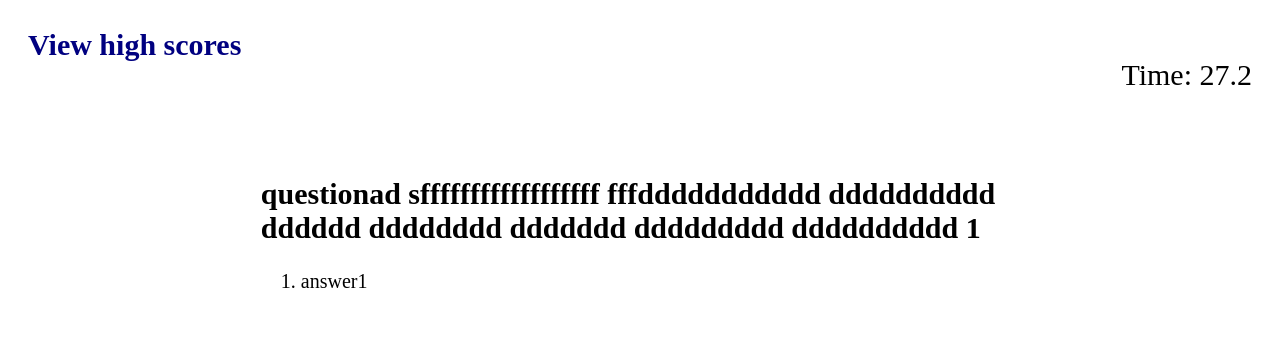
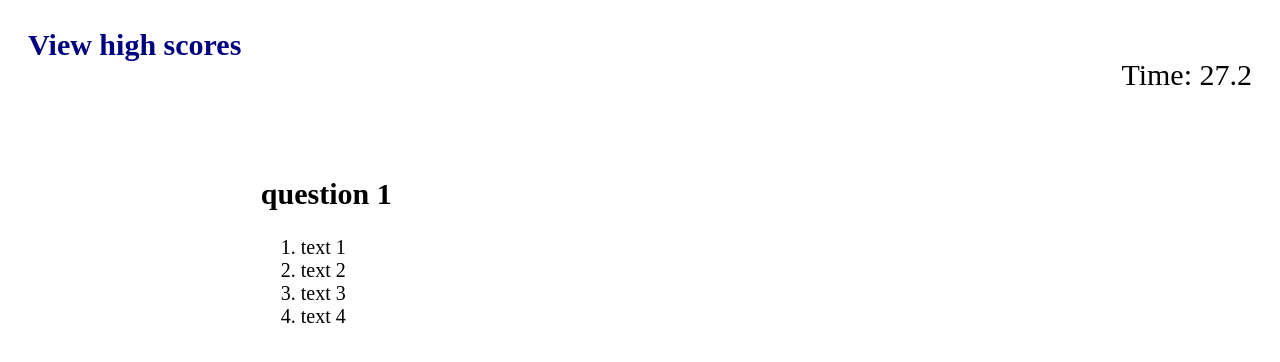
Before and after one commit to MrDietCola/Challenge-3_quiz-time, a plain HTML site: page index.html in a window 1280 px wide. Both pictures are taken after a click on the button "Start". Drawn offline with Linux system fonts and the light colour scheme.

Commit message:
changed array layout for questions and added function to cycle questions in js

```diff
--- a/assets/js/script.js
+++ b/assets/js/script.js
@@ -2,6 +2,47 @@ var secondsEl = document.querySelector("#sec");
 var msEl = document.querySelector("#ms");
 var secondsLeft = 29;
 var msLeft = 10;
+var index = 0;
+
+ var questions = [
+  {
+    question: "question 1",
+    choices: ["text 1", "text 2", "text 3", "text 4"],
+    answer: "text 2"
+  },
+  {
+    question: "question 1",
+    choices: ["text 1", "text 2", "text 3", "text 4"],
+    answer: "text 2"
+  },
+  {
+    question: "question 1",
+    choices: ["text 1", "text 2", "text 3", "text 4"],
+    answer: "text 2"
+  },
+  {
+    question: "question 1",
+    choices: ["text 1", "text 2", "text 3", "text 4"],
+    answer: "text 2"
+  }
+ ]
+// Create ordered list element
+var answerChoices = document.createElement("ol");
+ // Create ordered list items for answers
+var choice1 = document.createElement("li");
+var choice2 = document.createElement("li");
+var choice3 = document.createElement("li");
+var choice4 = document.createElement("li");
+
+// choice1.textContent = questions[index].choices[1];
+// choice1.textContent = questions[index].choices[2];
+// choice1.textContent = questions[index].choices[3];
+// choice1.textContent = questions[index].choices[4];
+
+// choice1.textContent = questions[0].choices[1];
+// choice1.textContent = questions[0].choices[2];
+// choice1.textContent = questions[0].choices[3];
+// choice1.textContent = questions[0].choices[4];
 
 function timerStart() {
   var timerInterval = setInterval(function() {
@@ -27,6 +68,30 @@ function reduceTime() {
 function startQuiz () {
   document.querySelector("#start-quiz").style.display = "none";
   document.querySelector("#question-container").style.display = "block";
+  // document.querySelector("#question").textContent = questions[0].question;
+  questionCycle(0)
   timerStart()
 
 }
+
+function questionCycle() {
+  index += 1;
+  document.querySelector("#question").textContent = questions[index].question;
+  // choice1.textContent = questions[index].choices[1];
+  choice1.textContent = questions[index].choices[0]
+  choice2.textContent = questions[index].choices[1];
+  choice3.textContent = questions[index].choices[2];
+  choice4.textContent = questions[index].choices[3];
+  // Append ordered list
+  document.querySelector("#question-container").appendChild(answerChoices);
+  // Append list items to ordered list element
+  answerChoices.appendChild(choice1);
+  answerChoices.appendChild(choice2);
+  answerChoices.appendChild(choice3);
+  answerChoices.appendChild(choice4);
+}
+
+
+function generateQuestion() {
+
+}
--- a/index.html
+++ b/index.html
@@ -18,8 +18,9 @@
     <button onclick="startQuiz()">Start</button>
   </section>
   <main id="question-container">
-    <h2 id="question">questionad sffffffffffffffffff fffddddddddddd dddddddddd dddddd dddddddd ddddddd ddddddddd dddddddddd 1</h2>
-    <ol id="answers"> <li>answer1</li></ol>
+    <h2 id="question"></h2>
+    <!-- <ol id="answers"> <li>answer1</li></ol> -->
+
   </main>
   <p id="result"></p>
   <script src="./assets/js/script.js"></script>
```
